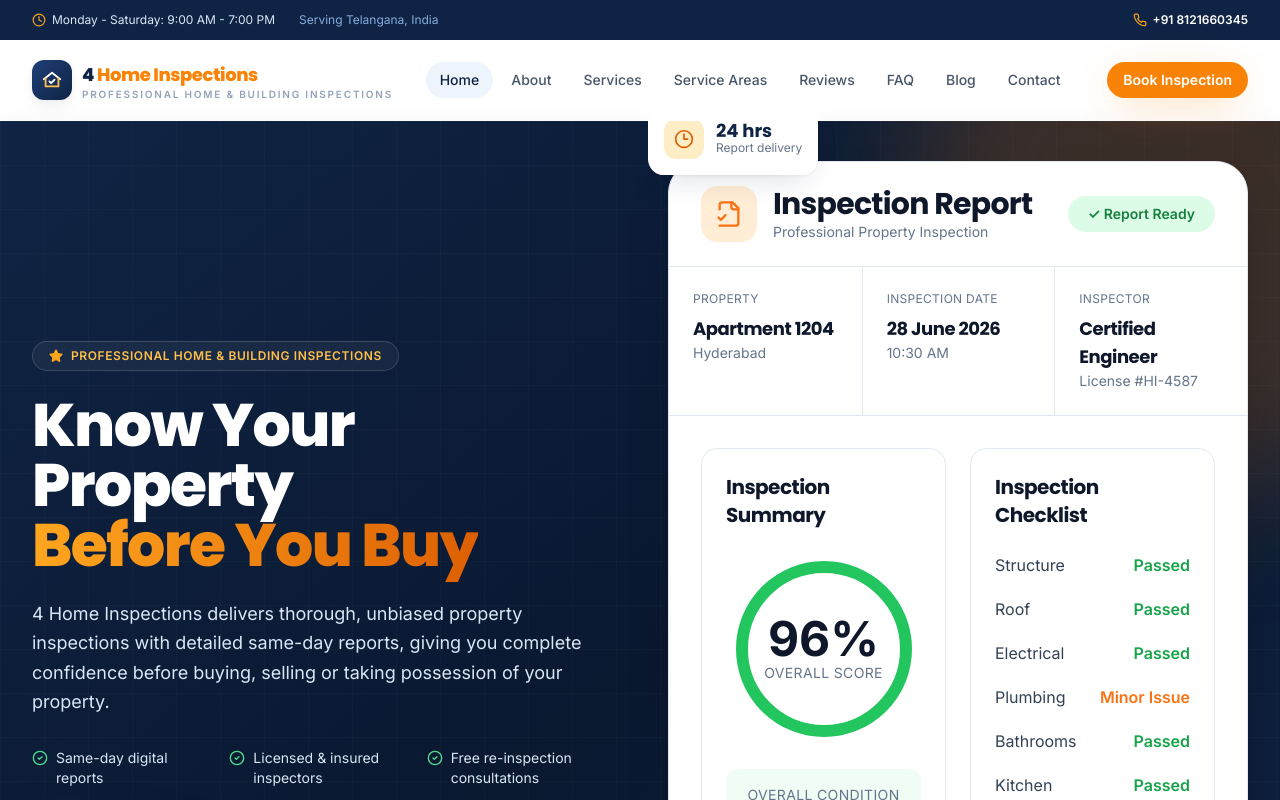
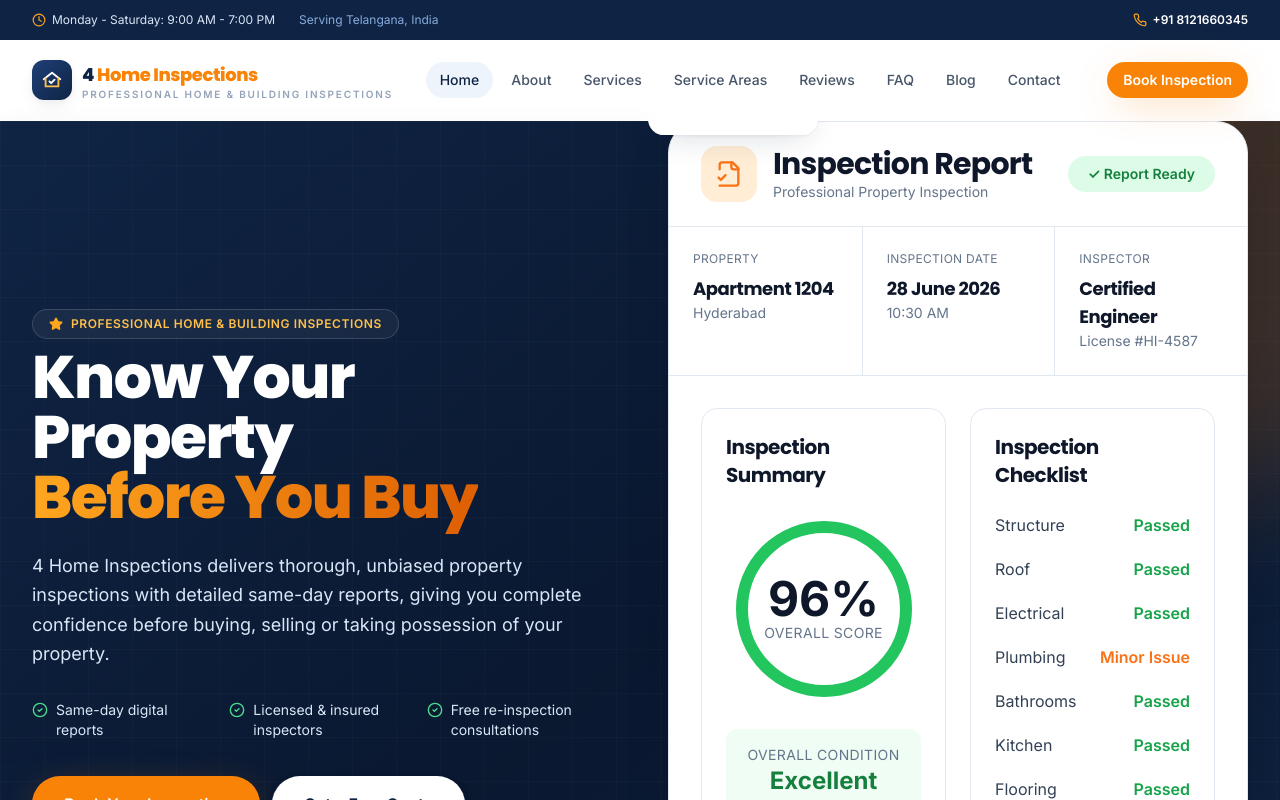
Before and after one commit to saichowdary96/4homeinspections, a Next.js app: page / in a window 1280 px wide. Shown: the top 800 px of the page. Built offline with nearby package versions, Linux system fonts and the light colour scheme.

Commit message:
Update Hero.tsx

```diff
--- a/src/components/sections/Hero.tsx
+++ b/src/components/sections/Hero.tsx
@@ -35,7 +35,7 @@ export function Hero() {
       <div className="absolute -right-40 -top-40 h-[34rem] w-[34rem] rounded-full bg-accent-500/20 blur-3xl" />
       <div className="absolute -bottom-40 -left-40 h-[30rem] w-[30rem] rounded-full bg-brand-500/20 blur-3xl" />
 
-      <div className="container-wide relative pt-8 pb-20 lg:pt-10 lg:pb-24">
+     <div className="container-wide relative pt-0 pb-20 lg:pt-0 lg:pb-24">
         <div className="grid items-center gap-14 lg:grid-cols-12">
           {/* Copy */}
           <div className="lg:col-span-6">
@@ -55,7 +55,7 @@ export function Hero() {
               custom={1}
               initial="hidden"
               animate="show"
-              className="mt-6 text-4xl font-extrabold leading-[1.08] text-white sm:text-5xl lg:text-6xl"
+             className="mt-2 text-4xl font-extrabold leading-[1.08] text-white sm:text-5xl lg:text-6xl"
             >
             Know Your Property
 <br />
```
